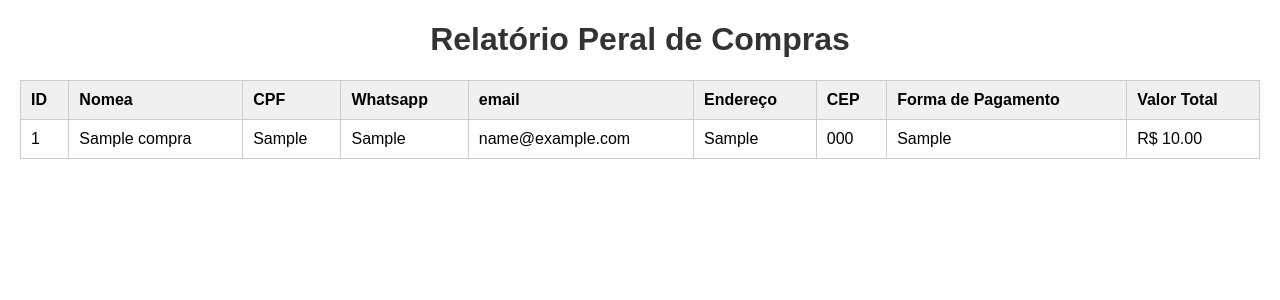
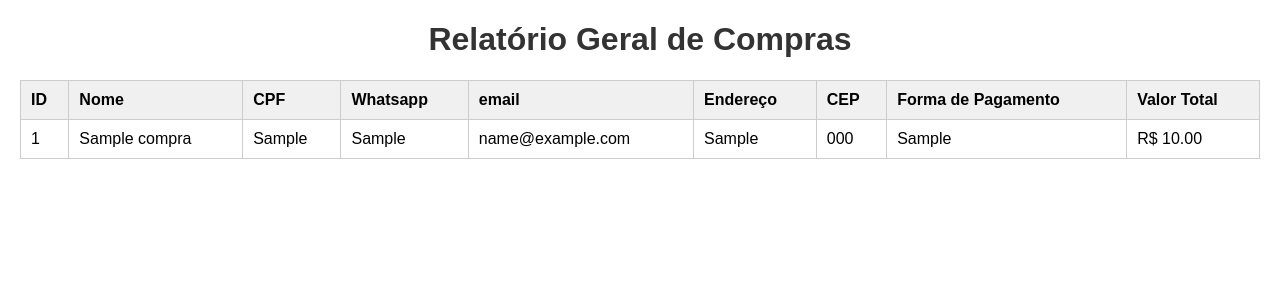
Before and after one commit to cezaradts/alfa-drones-flask, a Flask app: page /relatorio-compras in a window 1280 px wide. Shown: the top 300 px of the page. Run offline with Flask 3, Linux system fonts and the light colour scheme; tables that the repository leaves empty hold one stand-in row (values such as "Sample post").

Commit message:
Update relatorio_todas_compras.html

```diff
--- a/templates/relatorio_todas_compras.html
+++ b/templates/relatorio_todas_compras.html
@@ -13,12 +13,12 @@
   </style>
 </head>
 <body>
-  <h1>Relatório Peral de Compras</h1>
+  <h1>Relatório Geral de Compras</h1>
   <table>
     <thead>
       <tr>
         <th>ID</th>
-        <th>Nomea</th>
+        <th>Nome</th>
         <th>CPF</th>
          <th>Whatsapp</th>
          <th>email</th>
```
